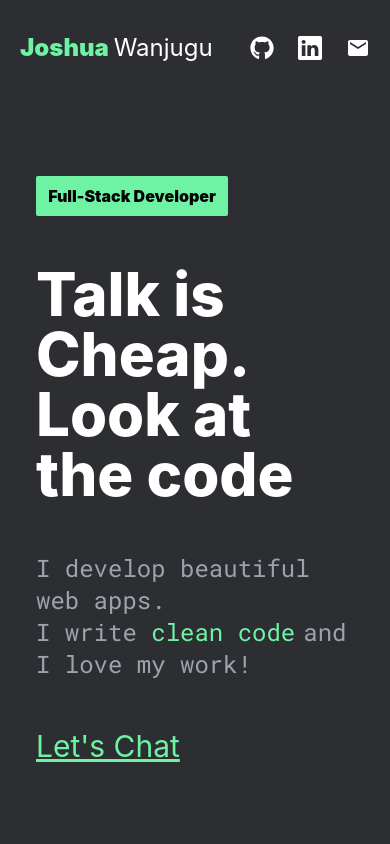
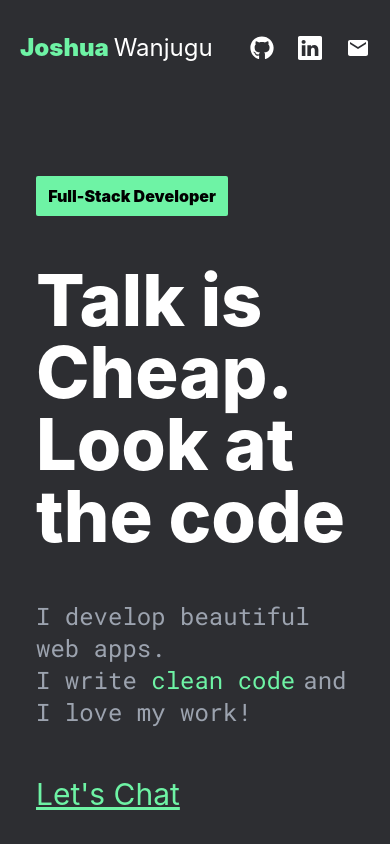
Before and after one commit to Josyno106/portfolio, a Next.js app: page / in a window 390 px wide. Shown: the top 844 px of the page. Built offline with nearby package versions, Linux system fonts and the light colour scheme.

Commit message:
changed the hero text for mobile

```diff
--- a/components/Hero/Hero.jsx
+++ b/components/Hero/Hero.jsx
@@ -18,7 +18,7 @@ const Hero = () => {
         <button className="p-2 rounded-sm bg-custom-green font-black w-48">
           Full-Stack Developer
         </button>
-        <h2 className="text-white text-6xl xl:text-8xl lg:text-7xl font-extrabold">
+        <h2 className="text-white text-7xl xl:text-8xl lg:text-7xl font-extrabold">
           Talk is Cheap.
           <br /> Look at the code
         </h2>
```
